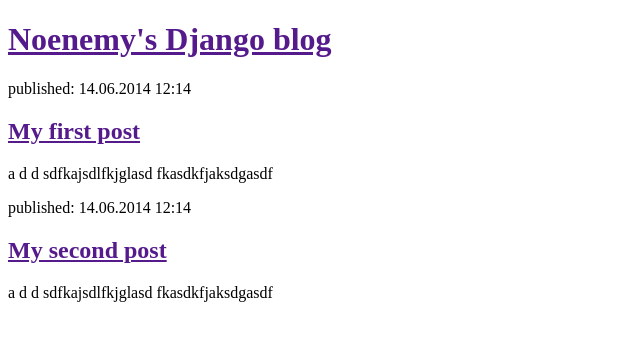
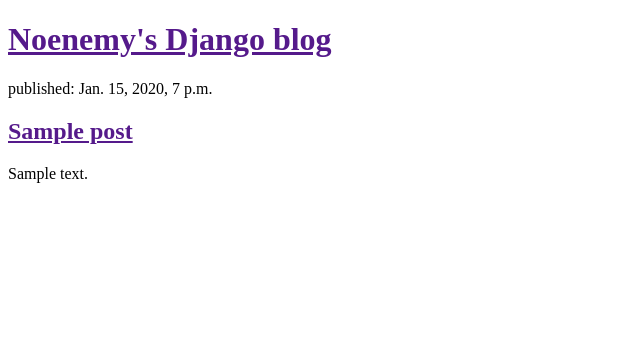
Before and after one commit to noenemy/djangoblog, a Django app: template blog/templates/blog/post_list.html in a window 1280 px wide. Shown: the top 341 px of the page, without its empty margins (0-640 px from the left). Run offline with Django 3.2, Linux system fonts and the light colour scheme; the template is opened without the code that fills it: values that come from a table or form of the project are taken from there, others are empty; tables that the repository leaves empty hold one stand-in row (values such as "Sample post").

Commit message:
modified templates to display posts from database

```diff
--- a/blog/templates/blog/post_list.html
+++ b/blog/templates/blog/post_list.html
@@ -9,16 +9,12 @@
         <h1><a href=""">Noenemy's Django blog</a></h1>
     </div>
 
+    {% for post in posts %}
     <div>
-        <p>published: 14.06.2014 12:14</p>
-        <h2><a href=""">My first post</a></h2>
-        <p>a d d sdfkajsdlfkjglasd fkasdkfjaksdgasdf</p>
+        <p>published: {{ post.published_date }}</p>
+        <h2><a href=""">{{ post.title }}</a></h2>
+        <p>{{ post.text|linebreaksbr }}</p>
     </div>
-
-    <div>
-        <p>published: 14.06.2014 12:14</p>
-        <h2><a href=""">My second post</a></h2>
-        <p>a d d sdfkajsdlfkjglasd fkasdkfjaksdgasdf</p>
-    </div>
+    {% endfor %}
 </body>
 </html>
--- a/blog/views.py
+++ b/blog/views.py
@@ -1,5 +1,8 @@
 from django.shortcuts import render
+from django.utils import timezone
+from .models import Post
 
 # Create your views here.
 def post_list(request):
-    return render(request, 'blog/post_list.html', {})
+    posts = Post.objects.filter(published_date__lte=timezone.now()).order_by('published_date')
+    return render(request, 'blog/post_list.html', {'posts': posts})
```
